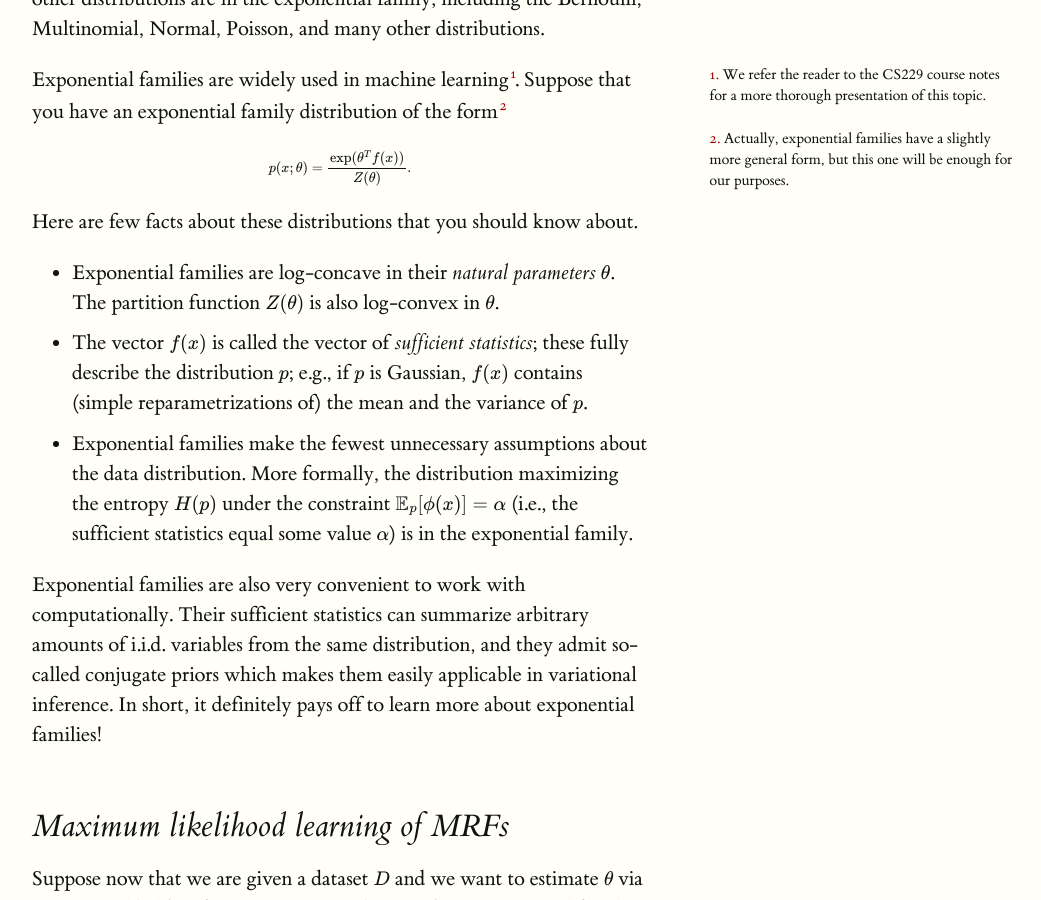
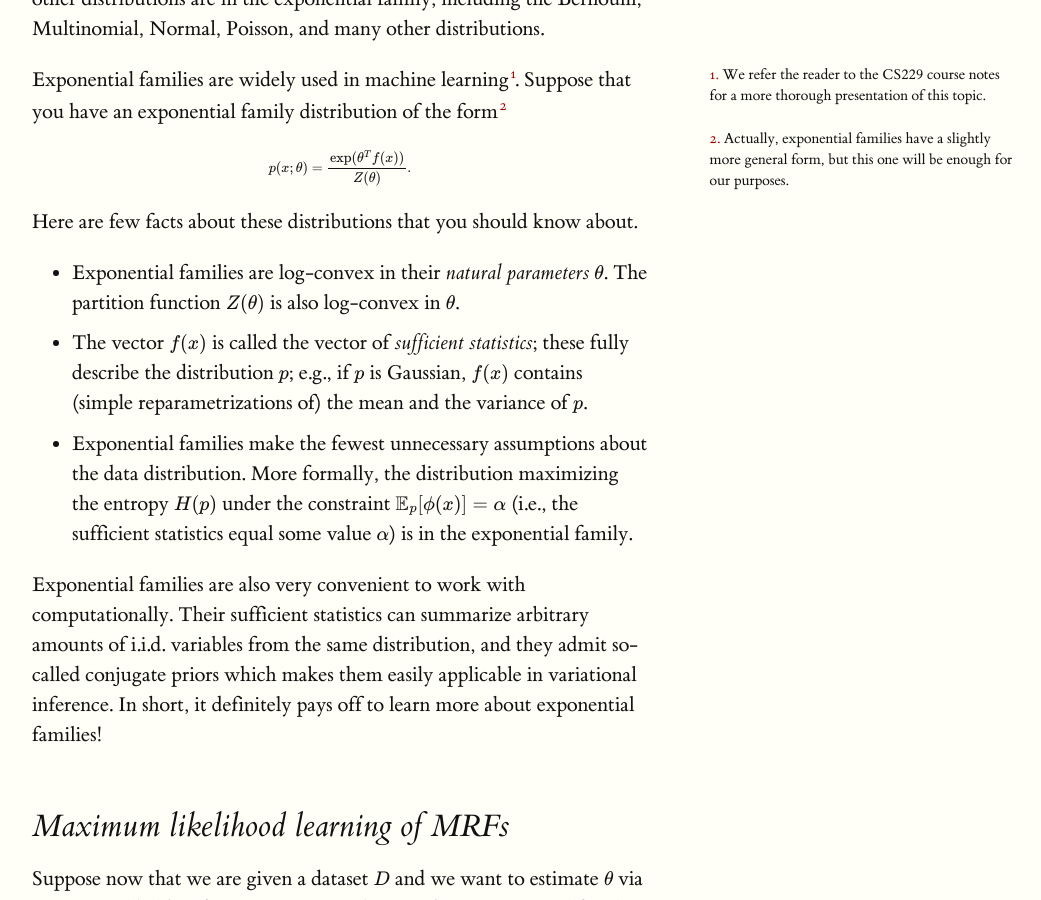
Before and after one commit to ermongroup/cs228-notes, a Jekyll site: the page built from learning/undirected/index.md, in a window 1280 px wide and 900 px high, scrolled down 1295 px. Shown: the whole window, without its empty margins (128-1169 px from the left). Built offline with Jekyll 4.4.1, drawn with Linux system fonts in a browser that asks for light colours; formulas are drawn with MathJax 3.

Commit message:
Exponentials are log-convex
Not 100% sure on this, but aren't exponentials log-convex, not log-concave?
Wikipedia agrees with me, and the sentence makes more sense with this change, but still may be wrong!

```diff
--- a/learning/undirected/index.md
+++ b/learning/undirected/index.md
@@ -42,7 +42,7 @@ $$ p(x; \theta) = \frac{\exp(\theta^T f(x))}{Z(\theta)}. $$
 
 Here are few facts about these distributions that you should know about.
 
-- Exponential families are log-concave in their *natural parameters* $$\theta$$. The partition function $$Z(\theta)$$ is also log-convex in $$\theta$$.
+- Exponential families are log-convex in their *natural parameters* $$\theta$$. The partition function $$Z(\theta)$$ is also log-convex in $$\theta$$.
 - The vector $$f(x)$$ is called the vector of *sufficient statistics*; these fully describe the distribution $$p$$; e.g., if $$p$$ is Gaussian, $$f(x)$$ contains (simple reparametrizations of) the mean and the variance of $$p$$.
 - Exponential families make the fewest unnecessary assumptions about the data distribution. More formally, the distribution maximizing the entropy $$H(p)$$ under the constraint $$\E_p[\phi(x)] = \alpha$$ (i.e., the sufficient statistics equal some value $$\alpha$$) is in the exponential family.
 
```
